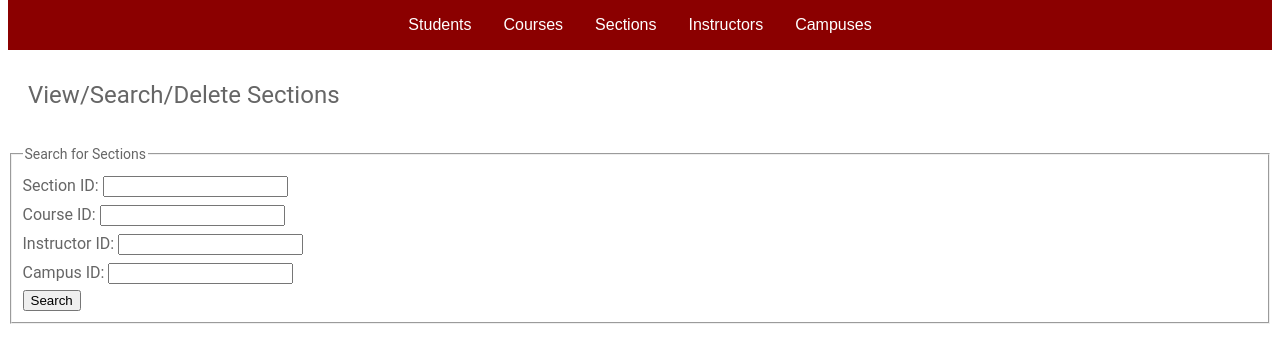
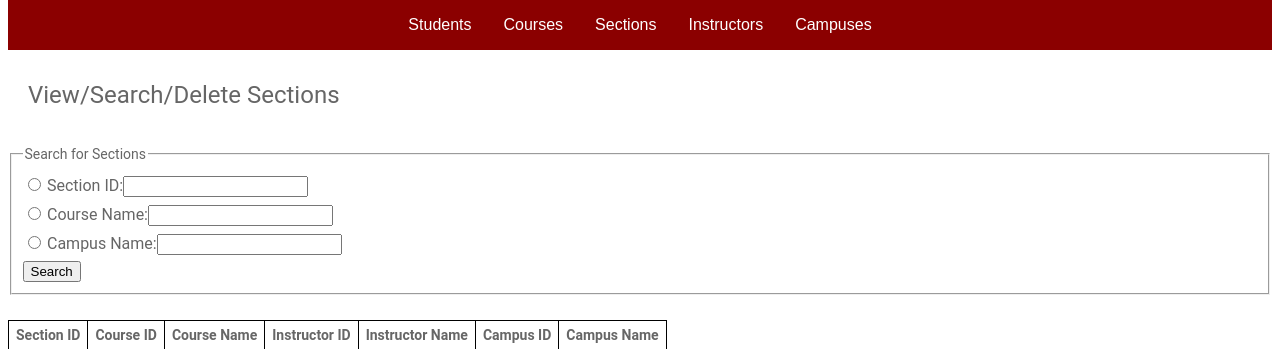
Before and after one commit to lyanita/cs340-project, a Flask app: page /sections.html in a window 1280 px wide. Shown: the part 83-432 px from the top of the page. Run offline with Flask 2, Linux system fonts and the light colour scheme; data that the repository does not hold is empty; some libraries are stand-ins or nearby versions.

Commit message:
Updated search form with name attributes and radio buttons

```diff
--- a/templates/sections.html
+++ b/templates/sections.html
@@ -19,15 +19,14 @@
       <form method='post'>
         <fieldset>
           <legend>Search for Sections</legend>
-          <label>Section ID:
-            <input type='number' name='section_id'></label><br>
-          <label>Course ID:
-            <input type='number' name='course_id'></label><br>
-          <label>Instructor ID:
-            <input type='number' name='instructor_id'></label><br>
-          <label>Campus ID:
-            <input type='number' name='campus_id'></label><br>
+          <input type="radio" name="search_radio" id="radio_section_id" value=section_id required>
+          <label for="radio_section_id">Section ID:<input type='number' name='section_id'></label><br>
+          <input type="radio" name="search_radio" id="radio_course_name" value=course_name>
+          <label for="radio_course_name">Course Name:<input type='text' name='course_name'></label><br>
+          <input type="radio" name="search_radio" id="radio_campus_name" value=campus_name>
+          <label for="radio_campus_name">Campus Name:<input type='text' name='campus_name'></label><br>
           <input type="submit" id='search' value='Search'>
+          {{ err_message }}
         </fieldset>
       </form>
     </div>
```
